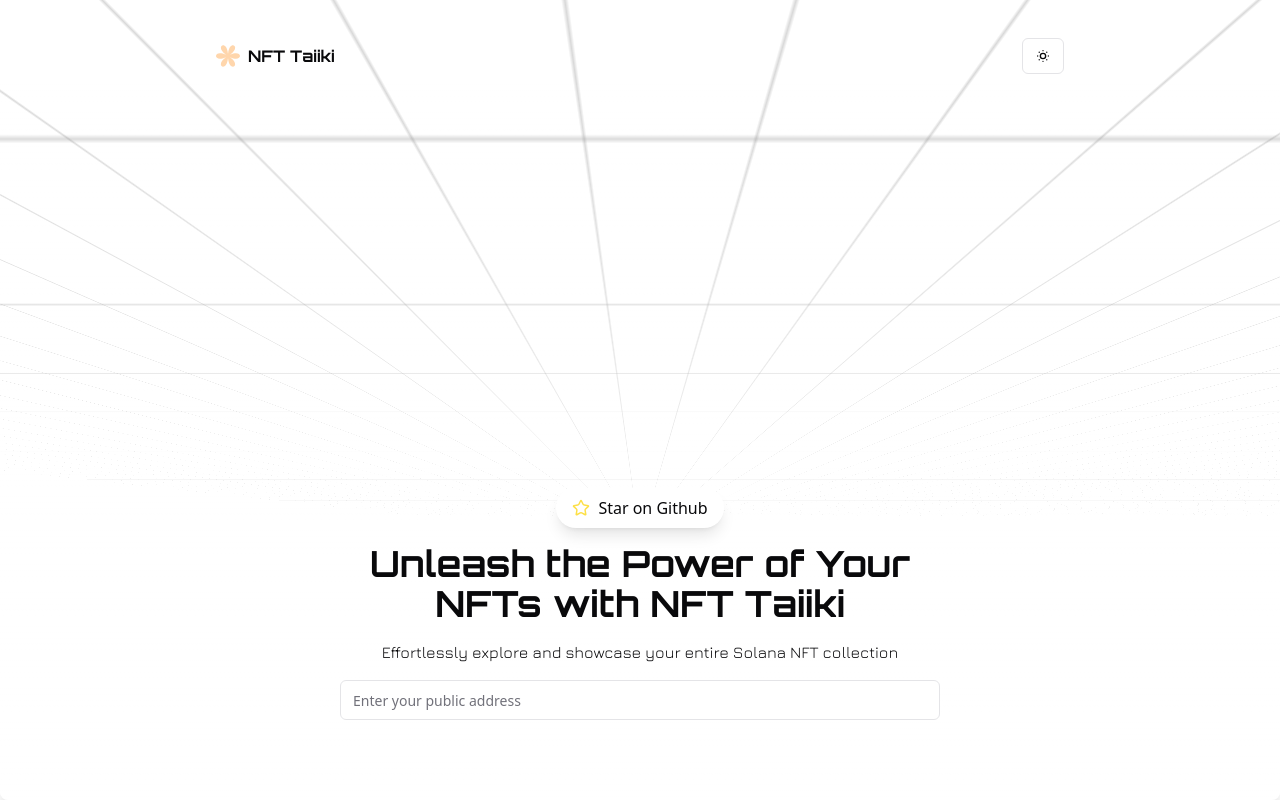
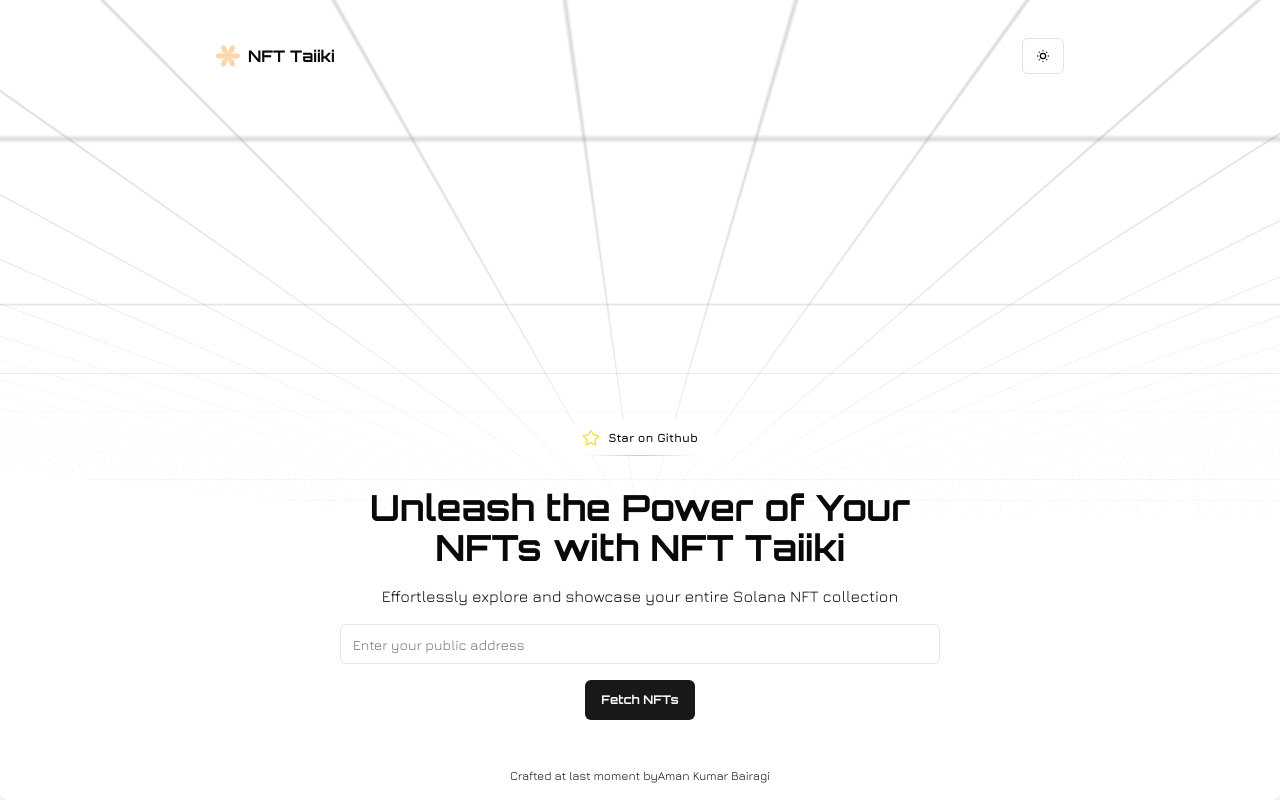
Before and after one commit to amanbairagi30/nft-gallery, a Next.js app: page / in a window 1280 px wide. Built offline with nearby package versions, Linux system fonts and the light colour scheme.

Commit message:
added few animations on landing page and made it complete

```diff
--- a/src/components/Navbar.tsx
+++ b/src/components/Navbar.tsx
@@ -1,11 +1,17 @@
-import Image from 'next/image'
-import React from 'react'
-import NFT_LOGO from "../../public/nft_logo.svg"
-import { ThemeToggler } from './theme-toggler'
+"use client";
+import Image from 'next/image';
+import React from 'react';
+import NFT_LOGO from "../../public/nft_logo.svg";
+import { ThemeToggler } from './theme-toggler';
+import { motion } from 'framer-motion';
 
 export default function Navbar() {
     return (
-        <header className='max-w-[880px] mx-auto w-full h-[5rem] mt-4'>
+        <motion.header
+            className='max-w-[880px] mx-auto w-full h-[5rem] mt-4'
+            initial={{ y: -100, filter: 'blur(10px)' }}
+            animate={{ y: 0, filter: 'blur(0)' }}
+            transition={{ duration: 0.5, ease: 'linear' }}>
             <nav className=' h-full flex items-center justify-between p-4'>
                 <div className='flex items-center gap-2'>
                     <Image className='w-[1.5rem] h-[1.5rem]' src={NFT_LOGO} width={500} height={500} alt='nft_logo' />
@@ -13,6 +19,6 @@
                 </div>
                 <ThemeToggler />
             </nav>
-        </header>
+        </motion.header>
     )
 }
--- /dev/null
+++ b/src/components/github-button.tsx
@@ -0,0 +1,20 @@
+"use client";;
+import { Star } from 'lucide-react';
+import { useRouter } from 'next/navigation';
+import React from 'react';
+
+export default function GithubButton() {
+    const router= useRouter();
+    return (
+        <button onClick={() => router.push('https://github.com/amanbairagi30/nft-gallery')} className="bg-background no-underline group mb-4 cursor-pointer relative rounded-full p-px font-semibold leading-6 inline-block">
+            <span className="absolute inset-0 overflow-hidden rounded-full">
+                <span className="absolute inset-0 rounded-full bg-[image:radial-gradient(75%_100%_at_50%_0%,#FFD70044_0%,#FFD70000_75%)] opacity-0 transition-opacity duration-500 group-hover:opacity-100"></span>
+            </span>
+            <div className="flex gap-2 items-center z-10 rounded-full bg-background py-2 px-4 ring-1 ring-white/10 ">
+                <Star className='text-yellow-300' size={18} />
+                <p className='font-base font-bold text-xs'>Star on Github</p>
+            </div>
+            <span className="absolute -bottom-0 left-[1.125rem] h-px w-[calc(100%-2.25rem)] bg-gradient-to-r from-emerald-400/0 via-yellow-400/90 to-blue-400/0 transition-opacity duration-500 group-hover:opacity-40"></span>
+        </button>
+    )
+}
--- a/src/components/landing.tsx
+++ b/src/components/landing.tsx
@@ -1,36 +1,84 @@
+"use client";
 import RetroGrid from '@/components/magicui/retro-grid'
 import React from 'react'
 import Navbar from './Navbar'
 import { Input } from './ui/input'
-import { Star } from 'lucide-react'
+import GithubButton from './github-button'
+import { Button } from './ui/button'
+import Link from 'next/link'
+import { motion } from 'framer-motion'
+
+const mainVariants = {
+    hidden: { y: 100, opacity: 0 },
+    visible: {
+        y: 0,
+        opacity: 1,
+        transition: {
+            delayChildren: 0.5,
+            staggerChildren: 0.2,
+        },
+    },
+}
+
+const childVariants = {
+    hidden: { y: 100, opacity: 0 },
+    visible: { y: 0, opacity: 1 },
+}
+
+const sectionVariants = {
+    hidden: { y: 100, opacity: 0 },
+    visible: { y: 0, opacity: 1, transition: { duration: 0.5, ease: 'linear' } },
+}
+
 
 export default function Landing() {
     return (
         <div className='h-screen'>
             <div className="relative flex h-full w-full flex-col overflow-hidden rounded-lg  md:shadow-xl">
                 <Navbar />
-                {/* <span className="pointer-events-none z-10 whitespace-pre-wrap bg-gradient-to-b from-[#ffd319] via-[#ff2975] to-[#8c1eff] bg-clip-text text-center text-7xl font-bold leading-none tracking-tighter text-transparent">
-                    Retro Grid
-                </span> */}
-                {/* <div className='h-[800px]'> */}
                 <RetroGrid />
-                {/* </div> */}
-                <main className='w-full flex items-center justify-center absolute bottom-20 px-4'>
-                    <div className='max-w-[600px] flex items-center flex-col gap-4 mx-auto text-center'>
-                        <div className='flex bg-background shadow-lg py-2 px-4 cursor-pointer rounded-full items-center gap-2'>
-                            <Star className='text-yellow-300' size={18} />
-                            <p>Star on Github</p>
-                        </div>
-                        <div className='flex flex-col gap-4'>
-                            <div className='font-heading text-4xl font-bold'>
+                <motion.main
+                    className='w-full flex flex-col gap-4 items-center justify-center absolute bottom-20 px-4'
+                    initial="hidden"
+                    animate="visible"
+                    variants={mainVariants}
+                >
+                    <motion.div className='max-w-[600px] flex items-center flex-col gap-4 mx-auto text-center' variants={childVariants}>
+                        <GithubButton />
+                        <motion.div className='flex flex-col gap-4' variants={childVariants}>
+                            <motion.div className='font-heading text-4xl font-bold' variants={childVariants}>
                                 Unleash the Power of Your NFTs with NFT Taiiki
-                            </div>
-                            <p className='font-base'> Effortlessly explore and showcase your entire Solana NFT collection</p>
+                            </motion.div>
+                            <motion.p className='font-base' variants={childVariants}>
+                                Effortlessly explore and showcase your entire Solana NFT collection
+                            </motion.p>
+                            <Input placeholder='Enter your public address' className='bg-background font-base z-4' />
+                        </motion.div>
+                    </motion.div>
+                    <motion.div
+                        variants={{
+                            hidden: { y: 100, opacity: 0 },
+                            visible: {
+                                y: 0,
+                                opacity: 1,
+                                transition: {
+                                    delayChildren: 1.5,
+                                },
+                            },
+                        }}
+                    >
+                        <Button className='font-heading font-bold text-xs'>Fetch NFTs</Button>
+                    </motion.div>
+                </motion.main>
 
-                            <Input placeholder='Enter your public address' className='bg-background z-4' />
-                        </div>
-                    </div>
-                </main>
+                <motion.section
+                    className='w-full font-base flex flex-col md:flex-row text-xs items-center justify-center absolute bottom-4 px-4'
+                    initial="hidden"
+                    animate="visible"
+                    variants={sectionVariants}
+                >
+                    Crafted at last moment by <Link className='hover:underline' href={'https://github.com/amanbairagi30'} target='_blank'>Aman Kumar Bairagi</Link>
+                </motion.section>
             </div>
 
         </div>
```
Also changed, not shown: 1 other file (tests, documents, lock files or other folders).
